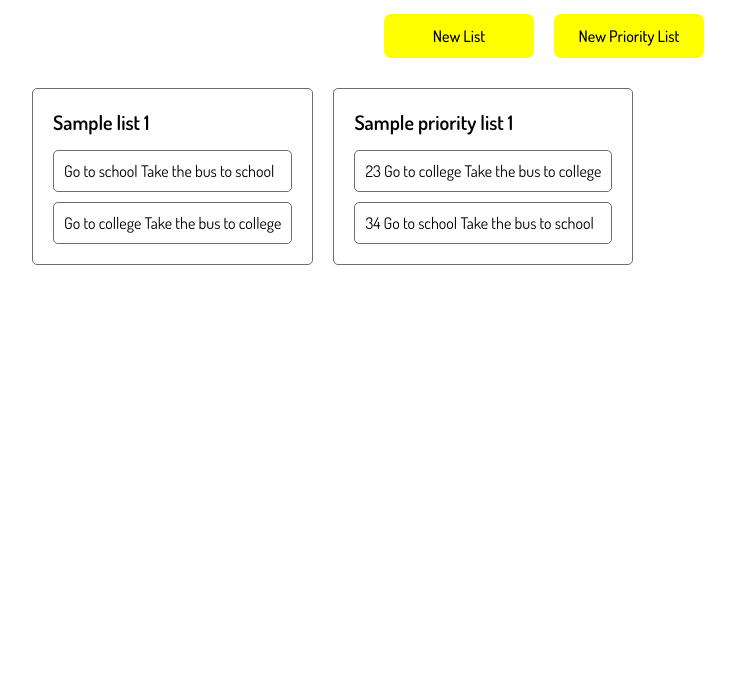
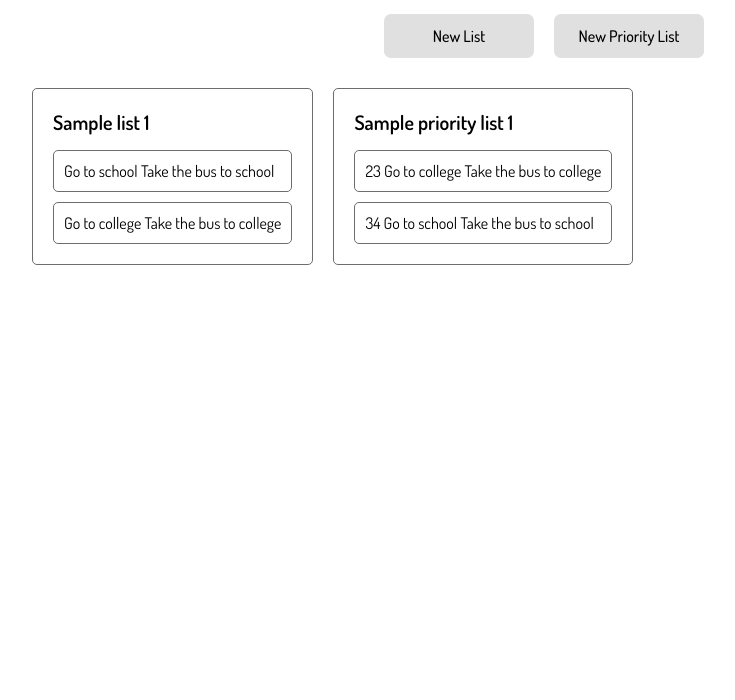
Before and after one commit to gigiljames/typescript-todo, a website with bundled scripts: page public/index.html in a window 1280 px wide. Shown: the part 100-800 px from the top of the page, without its empty margins (96-831 px from the left). Built offline with nearby package versions, Linux system fonts and the light colour scheme.

Commit message:
color fix

```diff
--- a/public/index.css
+++ b/public/index.css
@@ -97,7 +97,7 @@ body {
   border-radius: 7px;
   font-size: 16px;
   font-weight: 500;
-  background-color: yellow;
+  background-color: rgb(224, 224, 224);
 }
 
 .main-title {
```
